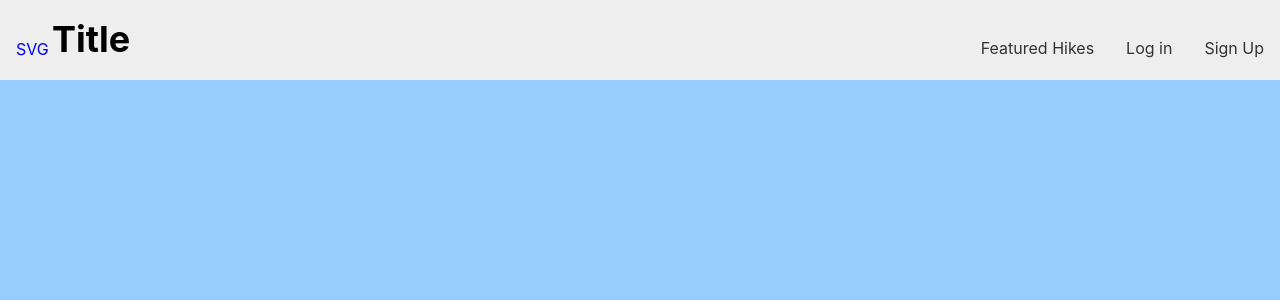
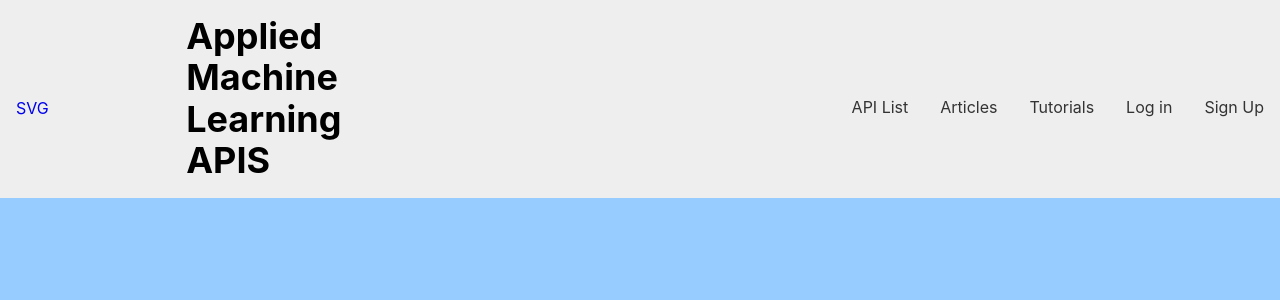
Before and after one commit to ColtonHibbert/applied-machine-learning, a React (Create React App) app: page / in a window 1280 px wide. Shown: the top 300 px of the page. Built offline with nearby package versions, Linux system fonts and the light colour scheme.

Commit message:
working on nav, added items

```diff
--- a/src/components/Navigation.js
+++ b/src/components/Navigation.js
@@ -20,7 +20,7 @@ export const Navigation = ({ displaySignUpModalAction, displayLogInModalAction,
                         </a>
                         <h1
                             className="flex f5 f4-ns f3-m f2-l pl1 ma0"
-                        >Title</h1>
+                        >Applied Machine Learning APIS</h1>
                     </div>
                 </div>
                 {
@@ -39,7 +39,9 @@ export const Navigation = ({ displaySignUpModalAction, displayLogInModalAction,
                     className="w-100 h2 mt3 flex items-center justify-center tc
                     justify-end-l
                     ">
-                        <div className="link dim dark-gray f6 f5-l dib mr3 mr4-l pointer" title="Featured"><a href="#featuredhikes" className="no-underline dark-gray">Featured Hikes</a></div>
+                        <div className="link dim dark-gray f6 f5-l dib mr3 mr4-l pointer" title="apilist"><a href="#apilist" className="no-underline dark-gray">API List</a></div>
+                        <div className="link dim dark-gray f6 f5-l dib mr3 mr4-l pointer" title="articles"><a href="#articles" className="no-underline dark-gray">Articles</a></div>
+                        <div className="link dim dark-gray f6 f5-l dib mr3 mr4-l pointer" title="tutorials"><a href="#tutorials" className="no-underline dark-gray">Tutorials</a></div>
                     {
                         loggedIn ?
                         <div className="flex flex-row items-center">
```
